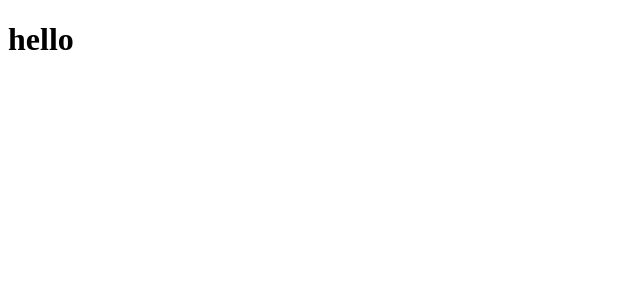
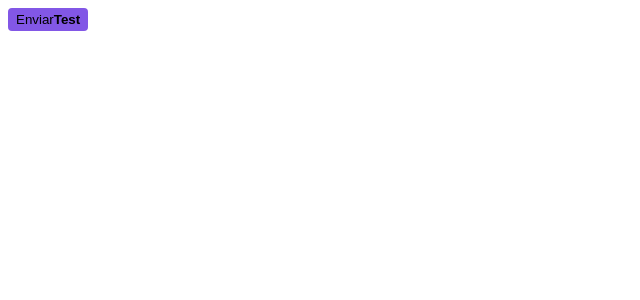
Before and after one commit to LuisRuediger/Modulo-04-ignite-shop, a Next.js app: page / in a window 1280 px wide. Shown: the top 300 px of the page, without its empty margins (0-640 px from the left). Built offline with nearby package versions, Linux system fonts and the light colour scheme.

Commit message:
configurando stitches

```diff
--- a/package.json
+++ b/package.json
@@ -9,6 +9,7 @@
     "lint": "next lint"
   },
   "dependencies": {
+    "@stitches/react": "^1.2.8",
     "@types/node": "20.4.1",
     "@types/react": "18.2.14",
     "@types/react-dom": "18.2.6",
--- a/src/pages/_document.tsx
+++ b/src/pages/_document.tsx
@@ -1,3 +1,4 @@
+import { getCssText } from '@/styles'
 import { Html, Head, Main, NextScript } from 'next/document'
 
 export default function Document() {
@@ -7,6 +8,10 @@
         <link rel="preconnect" href="https://fonts.googleapis.com" />
         <link rel="preconnect" href="https://fonts.gstatic.com" crossOrigin="anonymous" />
         <link href="https://fonts.googleapis.com/css2?family=Roboto:wght@400;700&display=swap" rel="stylesheet" />
+
+        {/* config para trazer css pronto do lado do servidor */}
+        <style id='stitches' dangerouslySetInnerHTML={{ __html: getCssText() }} />
+        {/* --------------------------------------------------*/}
       </Head>
       <body>
         <Main />
--- a/src/pages/index.tsx
+++ b/src/pages/index.tsx
@@ -1,9 +1,25 @@
-import { Inter } from 'next/font/google'
+import { styled } from "@/styles"
 
-const inter = Inter({ subsets: ['latin'] })
+const Button = styled('button', {
+  backgroundColor: '$rocketseat',
+  borderRadius: 4,
+  border: 0,
+  padding: '4px 8px',
+
+  span: {
+    fontWeight: 'bold',
+  },
+
+  '&:hover': {
+    filter: 'brightness(0.8)'
+  }
+})
 
 export default function Home() {
   return (
-    <h1>hello</h1>
+    <Button>
+      Enviar
+      <span>Test</span>
+    </Button>
   )
 }
--- /dev/null
+++ b/src/styles/index.ts
@@ -0,0 +1,18 @@
+import { createStitches } from "@stitches/react";
+
+export const {
+  config,
+  styled,
+  css,
+  globalCss,
+  keyframes,
+  getCssText,
+  theme,
+  createTheme
+} = createStitches({
+  theme: {
+    colors: {
+      rocketseat: '#8257e6',
+    }
+  }
+})
```
Also changed, not shown: 1 other file (tests, documents, lock files or other folders).
